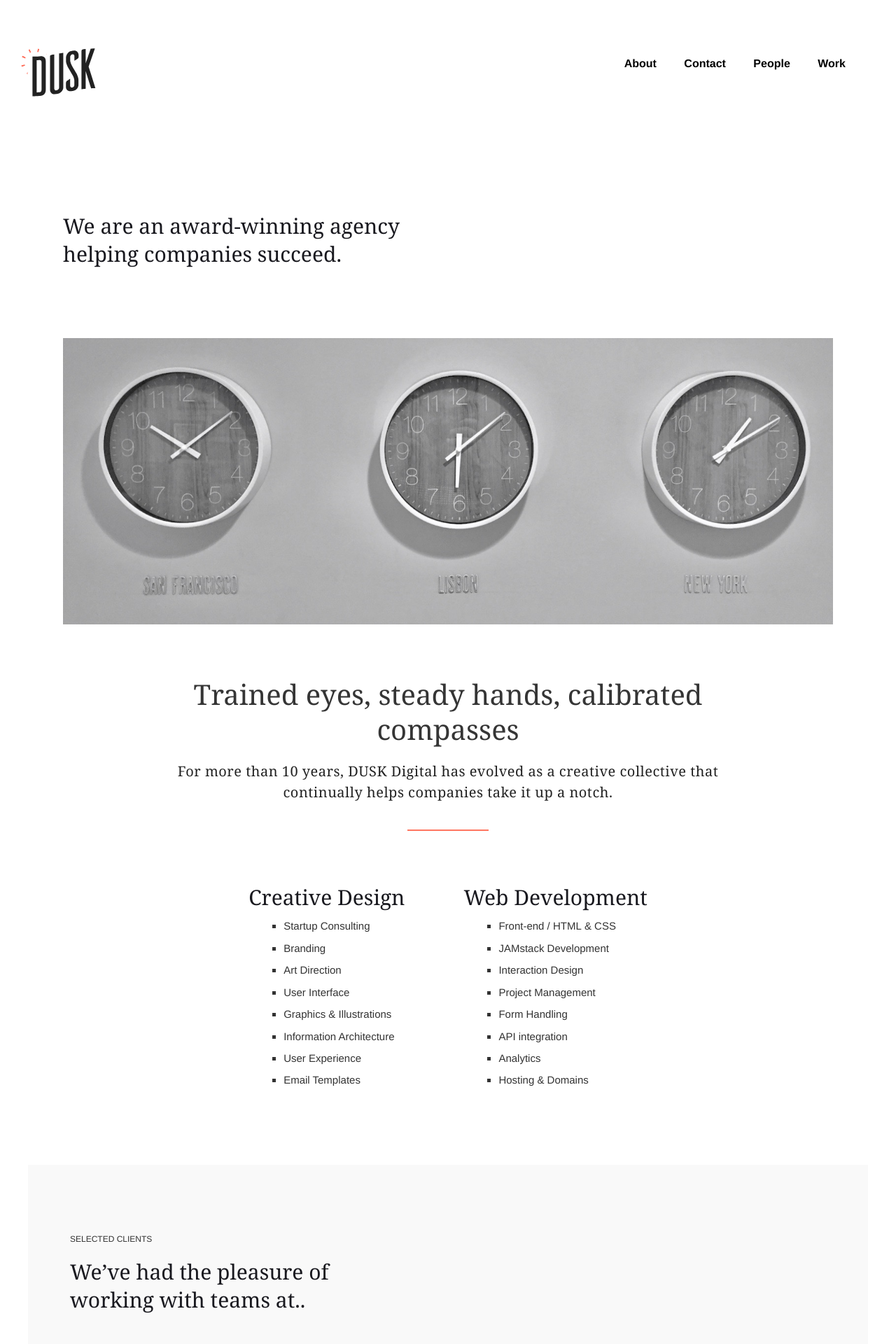
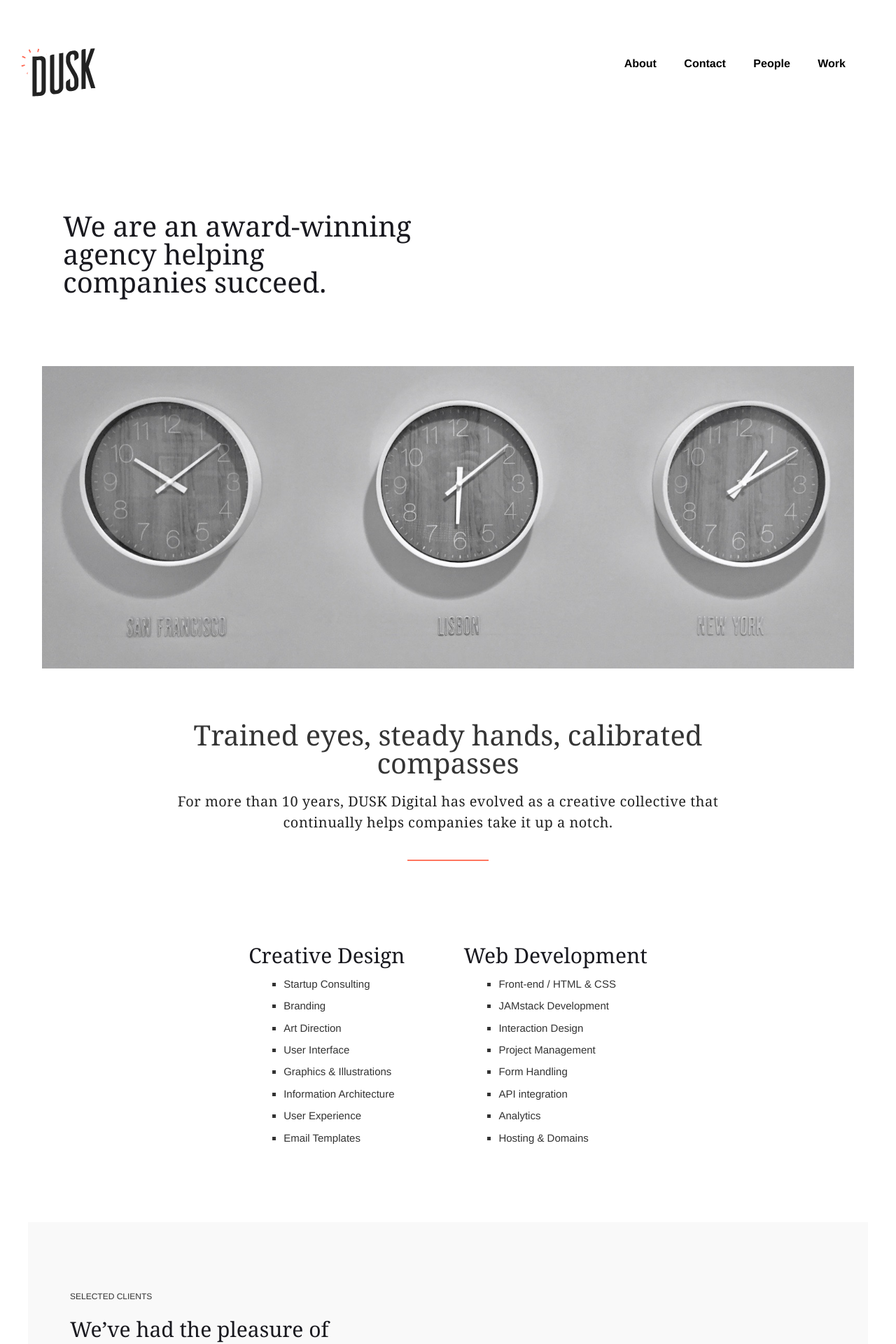
Before and after one commit to mountainbug95/6point0_jekyll, a Jekyll site: the page built from pages/about.html, in a window 1280 px wide. Shown: the top 1920 px of the page at 70% size. Built offline with Jekyll 4.4.1, drawn with Linux system fonts in a browser that asks for light colours; some web fonts are replaced.

Commit message:
scaling for the about page

```diff
--- a/assets/css/about-style.css
+++ b/assets/css/about-style.css
@@ -1,3 +1,41 @@
+/*tagline font scaling*/
+@media screen and (min-width: 800px) {
+    .tagline{
+        margin-left: 50px;
+        margin-left: 50px;
+    }
+
+    .tagline h2{
+        font-size: 40px;
+        line-height: 40px;
+    }
+}
+
+@media screen and (max-width: 800px) {
+    .tagline{
+        margin-left: 30px;
+        margin-left: 30px;
+    }
+
+    .tagline h2{
+        font-size: 32px;
+        line-height: 32px;
+    }
+}
+
+@media screen and (max-width: 600px) {
+    .tagline{
+        margin-left: 20px;
+        margin-left: 20px;
+    }
+
+    .tagline h2{
+        font-size: 24px;
+        line-height: 24px;
+    }
+}
+/*END FONT SCALING*/
+
 .tagline{
 margin-left: 50px;
 margin-right: 50px;
@@ -5,11 +43,40 @@ max-width: 500px;
 }
 
 .img-container{
-    margin-left: 50px;
-    margin-right: 50px;
+    margin-left: 20px;
+    margin-right: 20px;
     margin-top: 100px;
     margin-bottom: 75px;
 }
+
+/*pitch-container font scaling*/
+@media screen and (min-width: 100px) {
+    .pitch-container h1{
+        font-size: 40px;
+        line-height: 40px;
+    }
+    .pitch-container h3{
+        font-size: 20px;
+        line-height: 20px;
+    }
+}
+@media screen and (max-width: 1000px) {
+    .pitch-container h1{
+        font-size: 30px;
+        line-height: 30px;
+        text-align: left;
+        padding-right: 20px;
+        padding-left: 20px;
+    }
+    .pitch-container h3{
+        font-size: 16px;
+        line-height: 16px;
+        text-align: left;
+        padding-right: 20px;
+        padding-left: 20px;
+    }
+}
+/*END FONT SCALING*/
 
 .pitch-container{
     margin-left: auto;
@@ -23,7 +90,6 @@ max-width: 500px;
     margin-top: 0px;
     margin-bottom: 0;
     color: #222;
-    font-size: 20px;
     font-weight: 300;
     line-height: 30px;
     letter-spacing: 0.5px;
@@ -43,6 +109,21 @@ max-width: 500px;
     display: inline;
 }
 
+/*services-container font scaling*/
+@media screen and (min-width: 1000px) {
+    .services-container div{
+        margin-left: 40px;
+        margin-right: 40px;
+    }
+}
+@media screen and (max-width: 1000px) {
+    .services-container div{
+        margin-left: 20px;
+        margin-right: 20px;
+    }
+}
+/*END FONT SCALING*/
+
 .services-container{
     margin-left: auto;
     margin-right: auto;
@@ -54,8 +135,10 @@ max-width: 500px;
 .services-container div{
     display: inline-block;
     text-align: left;
-    margin-left: 40px;
-    margin-right: 40px;
+}
+
+.services-container div h2{
+    margin-top: 40px;
 }
 
 .services-container ul{
@@ -66,6 +149,19 @@ max-width: 500px;
     margin: 10px;
     font-size: 15px;
 }
+
+/*selected-clients-container font scaling*/
+@media screen and (min-width: 100px) {
+    .selected-clients-container h2{
+        font-size: 30px;
+    }
+}
+@media screen and (max-width: 1000px) {
+    .selected-clients-container h2{
+        font-size: 25px;
+    }
+}
+/*END FONT SCALING*/
 
 .selected-clients-container{
     margin-left: auto;
```
